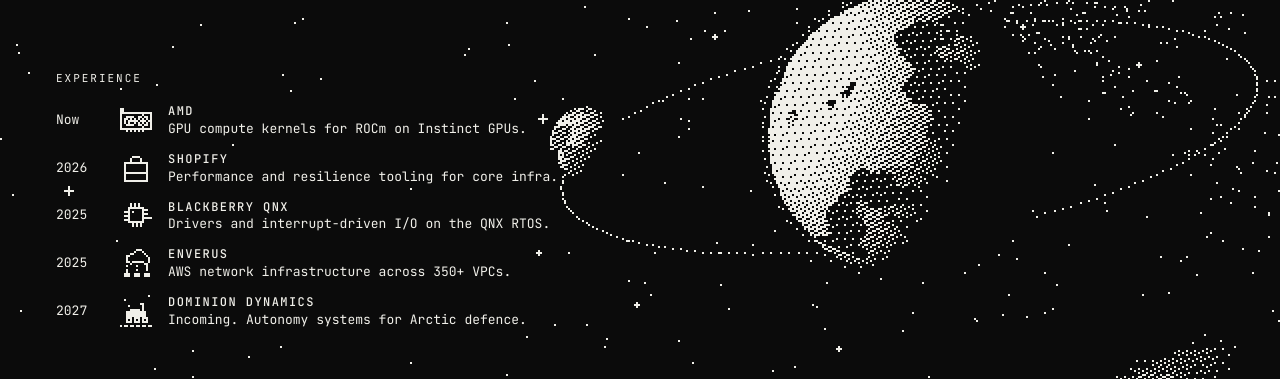
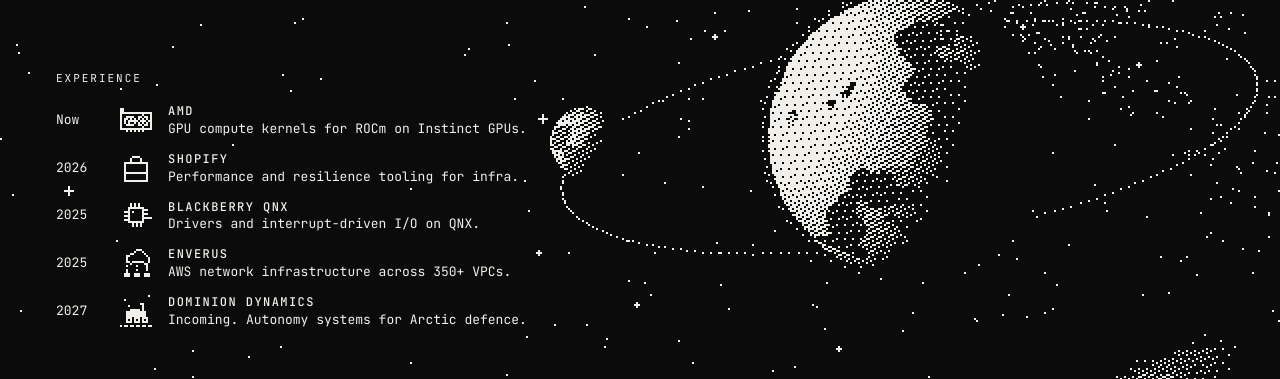
Before and after one commit to Abuudiii/portfolio_, a React (Vite) app: page / in a window 1280 px wide. Shown: the part 248-627 px from the top of the page. Built offline with nearby package versions, Linux system fonts and the light colour scheme.

Commit message:
Equal experience rows at every width

```diff
--- a/src/App.tsx
+++ b/src/App.tsx
@@ -57,14 +57,18 @@
           </p>
         </header>
 
-        {/* Wide enough that every summary stays on one line, so all rows share one height. */}
-        <section aria-labelledby="experience" className="max-w-[34rem]">
+        <section aria-labelledby="experience" className="max-w-[30rem]">
           <h2 id="experience" className="label mb-4">
             Experience
           </h2>
           <ol className="space-y-3">
             {experience.map((job) => (
-              <li key={job.company} className="grid grid-cols-[3rem_auto_1fr] items-center gap-x-4 text-[13px] leading-snug">
+              // Every row reserves room for a name plus two summary lines, so rows match even where
+              // narrow screens wrap some summaries; on desktop each summary fits on one line.
+              <li
+                key={job.company}
+                className="grid min-h-[3.4rem] grid-cols-[3rem_auto_1fr] items-center gap-x-4 text-[13px] leading-snug lg:min-h-0"
+              >
                 <span className="tabular-nums">{job.when}</span>
                 <PixelIcon name={job.icon} />
                 <span>
--- a/src/data/experience.ts
+++ b/src/data/experience.ts
@@ -10,8 +10,8 @@
 /** Current role first, past roles newest to oldest, incoming last. */
 export const experience: Experience[] = [
   { company: 'AMD', when: 'Now', summary: 'GPU compute kernels for ROCm on Instinct GPUs.', icon: 'gpu' },
-  { company: 'Shopify', when: '2026', summary: 'Performance and resilience tooling for core infra.', icon: 'bag' },
-  { company: 'BlackBerry QNX', when: '2025', summary: 'Drivers and interrupt-driven I/O on the QNX RTOS.', icon: 'chip' },
+  { company: 'Shopify', when: '2026', summary: 'Performance and resilience tooling for infra.', icon: 'bag' },
+  { company: 'BlackBerry QNX', when: '2025', summary: 'Drivers and interrupt-driven I/O on QNX.', icon: 'chip' },
   { company: 'Enverus', when: '2025', summary: 'AWS network infrastructure across 350+ VPCs.', icon: 'network' },
   { company: 'Dominion Dynamics', when: '2027', summary: 'Incoming. Autonomy systems for Arctic defence.', icon: 'rover' },
 ];
```
